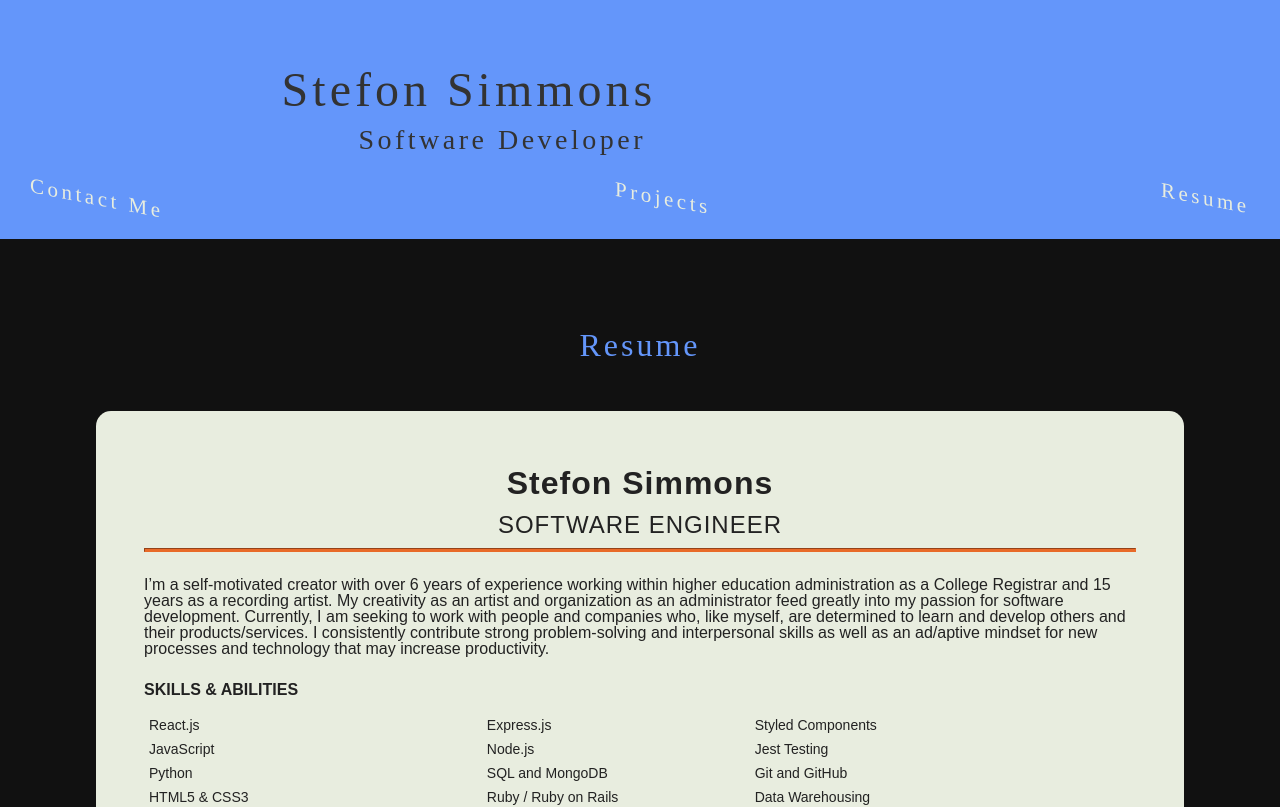
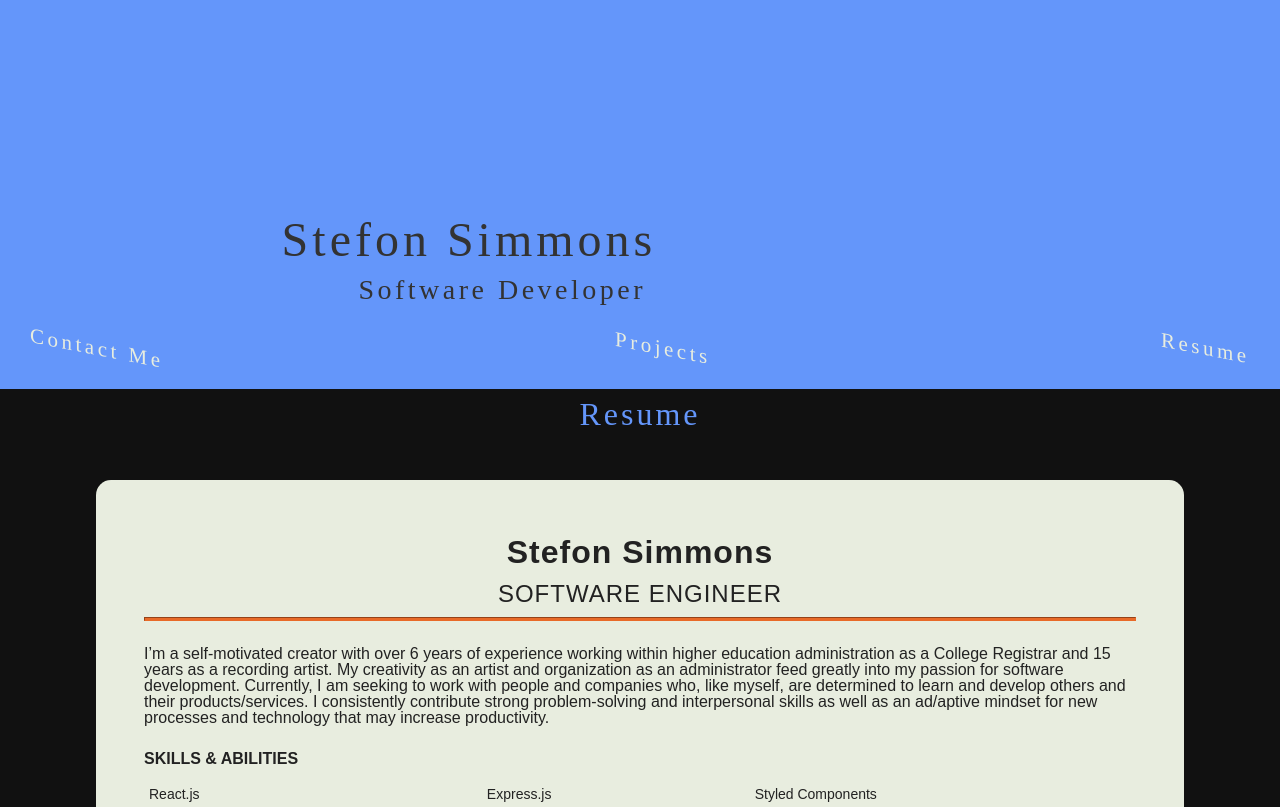
Before and after one commit to StefonSimmons/portfolio, a React (Create React App) app in the folder portfolio_app/: page /resume in a window 1280 px wide. Shown: the top 807 px of the page. Built offline with nearby package versions, Linux system fonts and the light colour scheme.

Commit message:
fixed Header

```diff
--- a/portfolio_app/src/components/Header.jsx
+++ b/portfolio_app/src/components/Header.jsx
@@ -3,11 +3,11 @@ import Navigation from './Navigation'
 import styled from 'styled-components'
 
 const DiagonalBlock = styled.div`
-  position: relative;
+  // position: relative;
   top: -150px;
   // transform: skewY(-11deg);
   background-color: rgb(100,150,250);
-  height: 40vh;
+  // height: 40vh;
 `
 const Header = styled.div`
   display: flex;
--- a/portfolio_app/src/components/Navigation.jsx
+++ b/portfolio_app/src/components/Navigation.jsx
@@ -1,14 +1,7 @@
-import React, { useState, useEffect } from 'react'
+import React, { useState, useEffect, useRef} from 'react'
 import styled from 'styled-components'
 import { Link } from 'react-router-dom'
 
-const Nav = styled.nav`
-  position: relative;
-  background-color: rgb(100,150,250);
-  // position: fixed;
-  top: 0;
-  width: 100%
-`
 
 const List = styled.ul`
   display: flex;
@@ -23,7 +16,12 @@ const NavItem = styled.li`
   font-family: 'Permanent Marker', cursive;
 
 `
-
+const Nav = styled.nav`
+  // position: fixed;
+  background-color: rgb(100,150,250);
+  top: 0;
+  width: 100%
+`
 const NavLink = styled(Link)`
   text-decoration: none;
   font-size: 21px;
@@ -33,6 +31,28 @@ const NavLink = styled(Link)`
 
 
 export default function Navigation() {
+
+  // ====DELETE LATER ====//
+  const navRef = useRef(null)
+  console.log('this here=>',navRef.current)
+  // ====DELETE LATER ====//
+
+
+  //for sticky header
+
+  const [fixed, toggleFixed] = useState(false)
+
+  useEffect(() => {
+
+    window.addEventListener("scroll", () => {
+      if (window.scrollY > 303) {
+        toggleFixed(true)
+      } else {
+        toggleFixed(false)
+      }
+      console.log("use ->", fixed)
+    })
+  }, [])
 
   //for the windowpath search/filter
   const linkLookup = [
@@ -44,14 +64,13 @@ export default function Navigation() {
 
   const [tempLinkStore, setTempLink] = useState("/about")
 
-
   const [firstLink, updateLinkOne] = useState({ contact: "Contact Me" })
   const [secondLink, updateLinkTwo] = useState({ projects: "Projects" })
   const [thirdLink, updateLinkThree] = useState({ resume: "Resume" })
 
   useEffect(() => {
     setTempLink(window.location.pathname)
-    console.log('setState in useEffect->', tempLinkStore)
+    // console.log('setState in useEffect->', tempLinkStore)
   },[handleNewLink])
 
   function handleNewLink(command) {
@@ -82,7 +101,11 @@ export default function Navigation() {
 
   return (
     <>
-      <Nav>
+        {console.log(navRef)}
+
+      <Nav ref= {navRef} style= {fixed ? { position: "fixed" } : { position: "" }}>
+        {console.log("render", fixed)}
+
         <List>
           <NavItem><NavLink to={`/${Object.keys(firstLink)}`} onClick={(e) => handleNewLink("updateLinkOne")}>{Object.values(firstLink)}</NavLink></NavItem>
 
--- a/portfolio_app/src/components/Resume/Education.js
+++ b/portfolio_app/src/components/Resume/Education.js
@@ -8,9 +8,9 @@ const Location = Dates
 
 export default function Education() {
 
-  const education = educationData.map(ed => {
+  const education = educationData.map(( ed, id ) => {
     return (
-      <Block>
+      <Block key={id}>
         <FlexBlock>
           <DetailsHeader>{ed.institution},</DetailsHeader>
           <Location>{ed.location}</Location>
--- a/portfolio_app/src/components/Resume/Experience.js
+++ b/portfolio_app/src/components/Resume/Experience.js
@@ -31,7 +31,7 @@ export default function Experience() {
     const phrasesArray = job.phrases.split(';')
     return (
       <>
-      <Block key= {idx}>
+      <Block keyid={`${1}${idx}`}>
         <DetailsHeader>{job.title}</DetailsHeader>
         <FlexBlock>
           <Business>{job.business}</Business>
--- a/portfolio_app/src/components/Resume/Skills.js
+++ b/portfolio_app/src/components/Resume/Skills.js
@@ -14,9 +14,9 @@ const Skill = styled.h4`
 
 export default function Skills() {
 
-  const skillset = skills.map(skill => {
+  const skillset = skills.map((skill,id) => {
     return (
-      <Skill>{ skill }</Skill>
+      <Skill key={id}>{ skill }</Skill>
     )
   })
 
```
